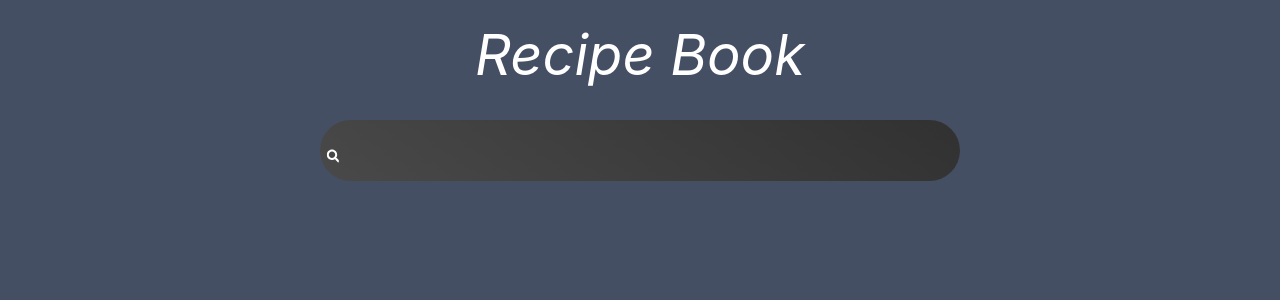
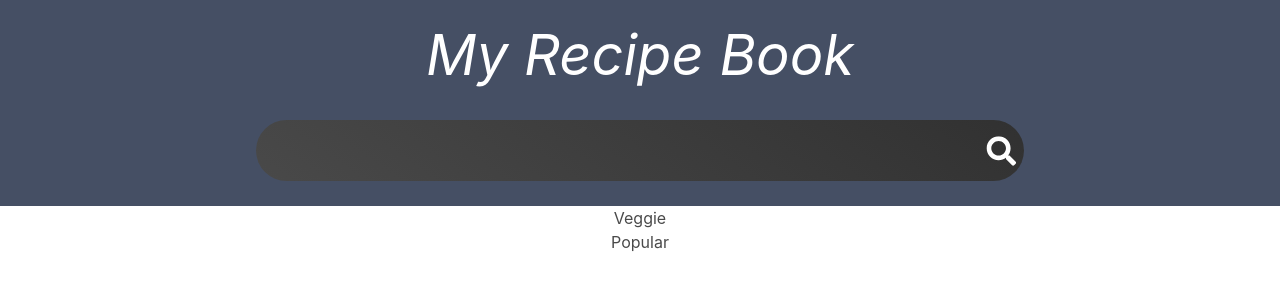
Before and after one commit to TheShookOne/website101, a React (Create React App) app: page / in a window 1280 px wide. Shown: the top 300 px of the page. Built offline with nearby package versions, Linux system fonts and the light colour scheme.

Commit message:
start of back end dev

```diff
--- a/src/App.css
+++ b/src/App.css
@@ -1,20 +1,8 @@
 .App {
   text-align: center;
+
 }
 
-
-.App-header {
-  background-color: #454f64;
-  min-height: 100vh;
-  display: flex;
-  flex-direction: column;
-  align-items: center;
-  /* justify-content: center; */
-  font-size: calc(40px + 2vmin);
-  font-style: oblique;
-  color: white;
-  padding-top: 1%;
-}
 
 @keyframes App-logo-spin {
   from {
--- /dev/null
+++ b/src/components/Header.css
@@ -0,0 +1,12 @@
+.Header-header {
+    background-color: #454f64;
+    display: flex;
+    flex-direction: column;
+    align-items: center;
+    /* justify-content: center; */
+    font-size: calc(40px + 2vmin);
+    font-style: oblique;
+    color: white;
+    padding-top: 1%;
+    padding-bottom: 2%;
+  }
--- /dev/null
+++ b/src/components/Header.jsx
@@ -0,0 +1,14 @@
+import "./Header.css"
+import SearchBar from "./SearchBar"
+import Title from "./Title"
+
+function Header(){
+    return (
+        <div className="Header-header">
+             <Title></Title>
+            <SearchBar></SearchBar>
+        </div>
+    )
+}
+
+export default Header
--- /dev/null
+++ b/src/components/Popular.jsx
@@ -0,0 +1,9 @@
+import React from 'react'
+
+function Popular(){
+    return(
+        <div>Popular</div>
+    )
+}
+
+export default Popular
--- a/src/components/SearchBar.jsx
+++ b/src/components/SearchBar.jsx
@@ -15,7 +15,7 @@ function SearchBar() {
 }
 const FormStyle = styled.form`
   position: relative;
-  width: 50%;
+  width: 60%;
   input{
     border: none;
     background: linear-gradient(35deg, #494949, #313131);
@@ -29,12 +29,12 @@ const FormStyle = styled.form`
   }
   svg{
     position: absolute;
-    top: 70%;
-    left: -1%;
+    top: 65%;
+    left: 67%;
     transform: translate(100%, -50%);
     color: white;
-    height: 30%;
-    width: 2%;
+    height: 35%;
+    width: 20%;
   }
 `
 
--- /dev/null
+++ b/src/components/Title.jsx
@@ -0,0 +1,9 @@
+function Title(){
+    return (
+        <div>
+            My Recipe Book
+        </div>
+    )
+}
+
+export default Title
--- /dev/null
+++ b/src/components/Veggie.jsx
@@ -0,0 +1,9 @@
+import React from 'react'
+
+function Veggie(){
+    return(
+        <div>Veggie</div>
+    )
+}
+
+export default Veggie
--- a/src/pages/HomePage.js
+++ b/src/pages/HomePage.js
@@ -1,10 +1,15 @@
-import SearchBar from "../components/SearchBar";
+import Header from "../components/Header";
+import Popular from "../components/Popular";
+import Veggie from "../components/Veggie";
+
+import React from "react";
 
 function HomePage() {
   return (
-    <div className="App-header">
-      <h1>Recipe Book</h1>
-      <SearchBar></SearchBar>
+    <div>
+      <Header></Header>
+      <Veggie></Veggie>
+      <Popular></Popular>
     </div>
   );
 }
```
Also changed, not shown: src/components/NavBar.jsx (renamed from src/components/NavBar.js), 1 other file (tests, documents, lock files or other folders).
